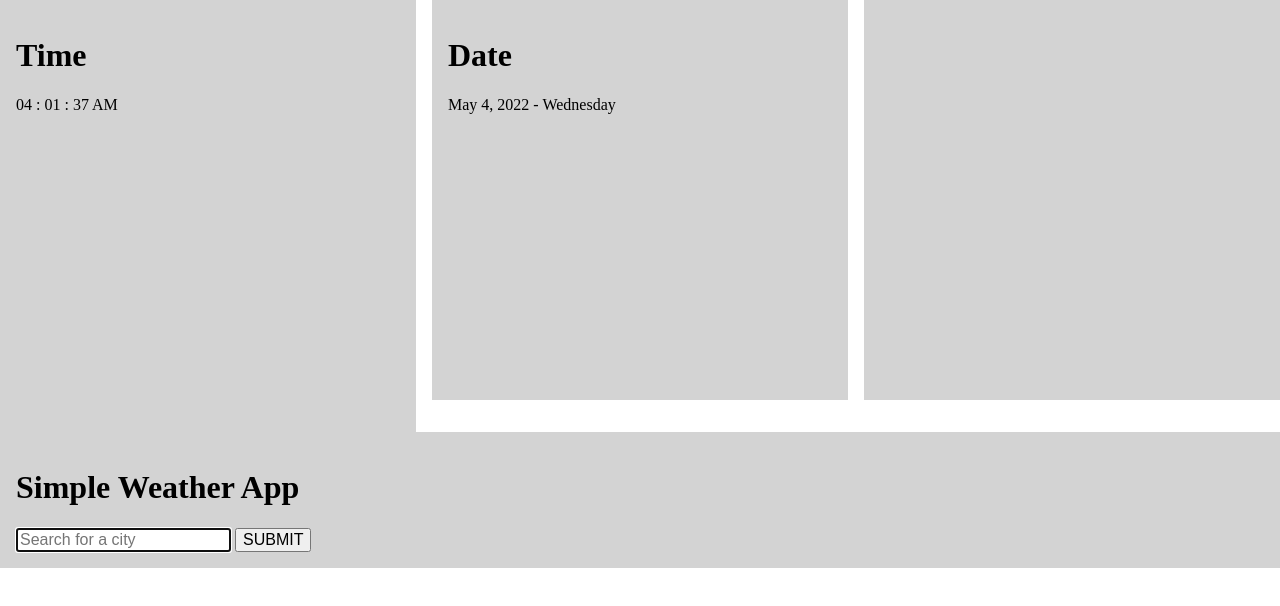
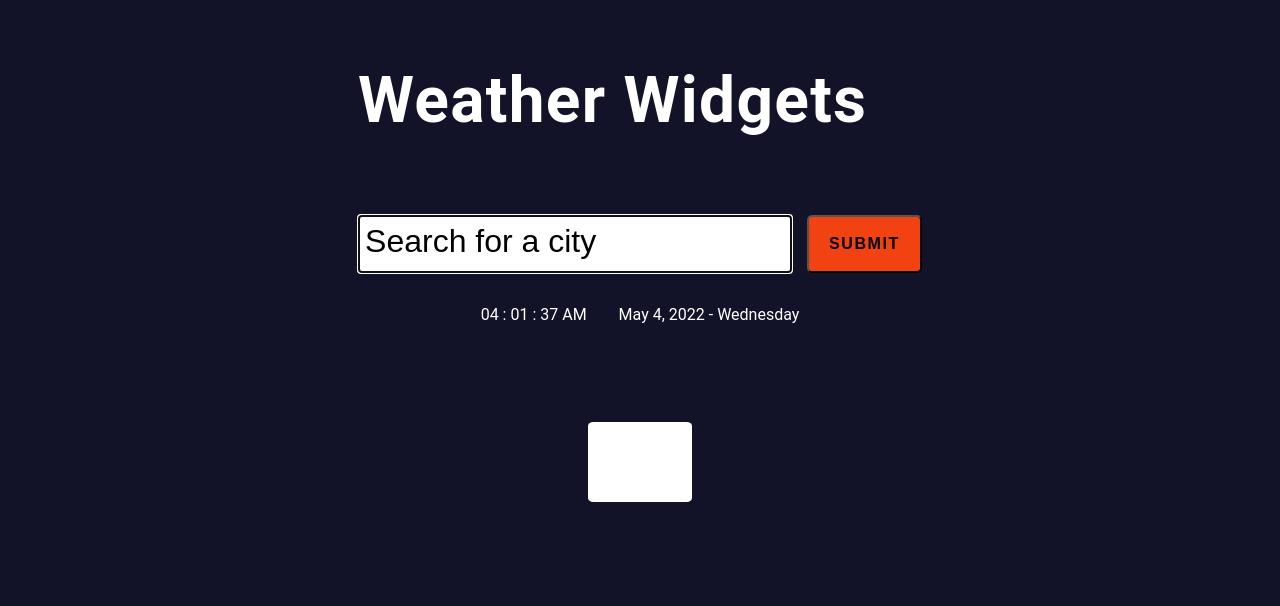
Before and after one commit to elausere/dashboard-widgets, a plain HTML site: page index.html in a window 1280 px wide. Drawn offline with nearby package versions, Linux system fonts and the light colour scheme.

Commit message:
Added Styles

```diff
--- a/css/styles.css
+++ b/css/styles.css
@@ -1,24 +1,97 @@
 /* Grid */
 .layout {
   /* Set your own grid   */
-  display: grid;
-  grid-template-columns: repeat(3, 1fr);
-  grid-template-rows: 400px;
-  grid-column-gap: 1em;
+  display: flex;
+  align-items: center;
+  justify-content: center;
 }
+body{
+  display: flex;
+  flex-direction: column;
+  justify-content: center;
+  align-items: center;
+  font: 1rem/1.3 "Roboto", sans-serif;
+  background: #121328;
+  color: white;
+}
+
+.heading {
+  font-weight: bold;
+  font-size: 4rem;
+  letter-spacing: 0.02em;
+  padding: 0 0 30px 0;
+}
+
+.top-banner{
+  display: flex;
+  align-items: center;
+  justify-content: center;
+  background: #121328;
+}
+
+.top-banner form{
+  display: flex;
+  justify-content: center;
+}
+
+
+.top-banner form input {
+  font-size: 2rem;
+  height: 40px;
+  padding: 5px 5px 10px;
+  border-bottom: 1px solid;
+}
+
+.top-banner form input::placeholder {
+  color: currentColor;
+}
+
+.top-banner form button {
+  font-size: 1rem;
+  font-weight: bold;
+  letter-spacing: 0.1em;
+  padding: 15px 20px;
+  margin-left: 15px;
+  border-radius: 5px;
+  background: #f34212;
+  transition: background 0.3s ease-in-out;
+}
+
+.top-banner form button:hover {
+  background: darkred;
+}
+
+.top-banner form .msg {
+  position: absolute;
+  bottom: -40px;
+  left: 0;
+  max-width: 450px;
+  min-height: 40px;
+}
+
+
 
 /* Widgets */
 section {
-  background: lightgray;
   padding: 1em;
 
   /* Relative Parent. Absolute Child */
   position: relative;
 }
 
+button {
+  cursor: pointer;
+}
+
 /* Time */
 .time {
+  display: flex;
+  align-items: center;
+  justify-content: center;
 }
+
+
+
 
 .hours {
 }
@@ -35,6 +108,9 @@ section {
 
 /* Date */
 .date {
+  display: flex;
+  align-items: center;
+  justify-content: center;
 
 }
 
@@ -52,10 +128,21 @@ section {
 
 /* Weather */
 .weather {
-
+  margin-top: 5em;
+  display: flex;
+  flex-direction: column;
+  align-items: center;
+  justify-content: center;
+  color:#121328;
+  background: white;
+  max-height: fit-content;
+  max-width: fit-content;
+  padding: 2em;
+  border-radius: 5%;
 }
 
 .city {
+  font-size: 2em;
 
 }
 
--- a/index.html
+++ b/index.html
@@ -39,10 +39,22 @@
     <script defer src="js/weather.js"></script>
   </head>
   <body>
+
+    <section class="top-banner">
+      <div class="container">
+        <h1 class="heading">Weather Widgets</h1>
+        <form>
+          <input type="text" placeholder="Search for a city" autofocus>
+          <button type="submit">SUBMIT</button>
+          <span class="msg"></span>
+        </form>
+      </div>
+    </section>
+
     <main class="layout">
       <!-- Time -->
       <section class="time">
-        <h1>Time</h1>
+
         <time>
           <data class="hours">HH</data> : <data class="minutes">MM</data> :
           <data class="seconds">SS</data>
@@ -52,7 +64,7 @@
 
       <!--  Date -->
       <section class="date">
-        <h1>Date</h1>
+
         <time>
           <data class="month">Month</data>
           <data class="dayOfMonth">00</data>, <data class="year">0000</data> -
@@ -60,14 +72,14 @@
         </time>
       </section>
 
-      <section class="ajax-section">
-        <div class="container">
-          <ul class="cities"></ul>
-        </div>
-      </section>
+    </main>
 
     <!-- Weather -->
     <section class="weather">
+
+      <div class="weatherContainer">
+        <ul class="cities"></ul>
+      </div>
 <!--
     <h1>Weather</h1>
     <data value="" class="city">City</data>
@@ -76,16 +88,5 @@
 
     </section>
 
-    </main>
-    <section class="top-banner">
-      <div class="container">
-        <h1 class="heading">Simple Weather App</h1>
-        <form>
-          <input type="text" placeholder="Search for a city" autofocus>
-          <button type="submit">SUBMIT</button>
-          <span class="msg"></span>
-        </form>
-      </div>
-    </section>
   </body>
 </html>
--- a/js/weather.js
+++ b/js/weather.js
@@ -25,20 +25,36 @@ form.addEventListener("submit", e => {
     // Get Container for Weather
     const weatherContainer = document.querySelector('.weather');
 
-
     // Template to output
     const template = `
-      <h1>Weather</h1>
       <data value="${data.name}" class="city">${data.name}</data>
       <data value="${data.main.temp}" class="temp">${data.main.temp}&#8457;</data>
+      <img src="weather_icons/animated/cloudy-day-1.svg" alt="Placeholder">
       <data value="${data.weather[0].description}"class="desc">${data.weather[0].description}</data>
-      <img src="weather_icons/animated/cloudy-day-1.svg" alt="Placeholder">
+
     `;
 
     // Insert dynamic template to container
     weatherContainer.insertAdjacentHTML("afterbegin", template);
     })
 
+    const li = document.createElement("li");
+    li.classList.add("city");
+    const markup = `
+      <h2 class="city-name" data-name="${name},${sys.country}">
+        <span>${data.name}</span>
+      </h2>
+      <div class="city-temp">${Math.round(main.temp)}<sup>°F</sup></div>
+      <figure>
+        <img class="city-icon" src="${icon}" alt="${
+      weather[0]["description"]
+    }">
+        <figcaption>${weather[0]["description"]}</figcaption>
+      </figure>
+    `;
+    li.innerHTML = markup;
+    list.appendChild(li);
+
 
   msg.textContent = "";
   form.reset();
```
Also changed, not shown: 1 other file. Lines whose indentation alone changed are shown as unchanged.
